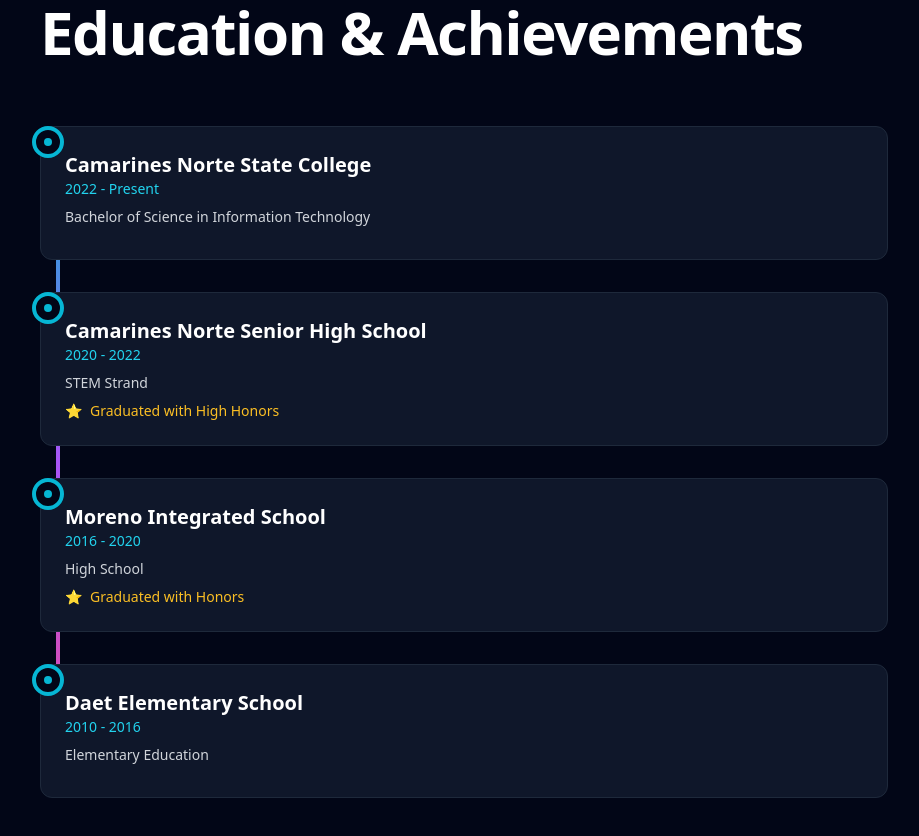
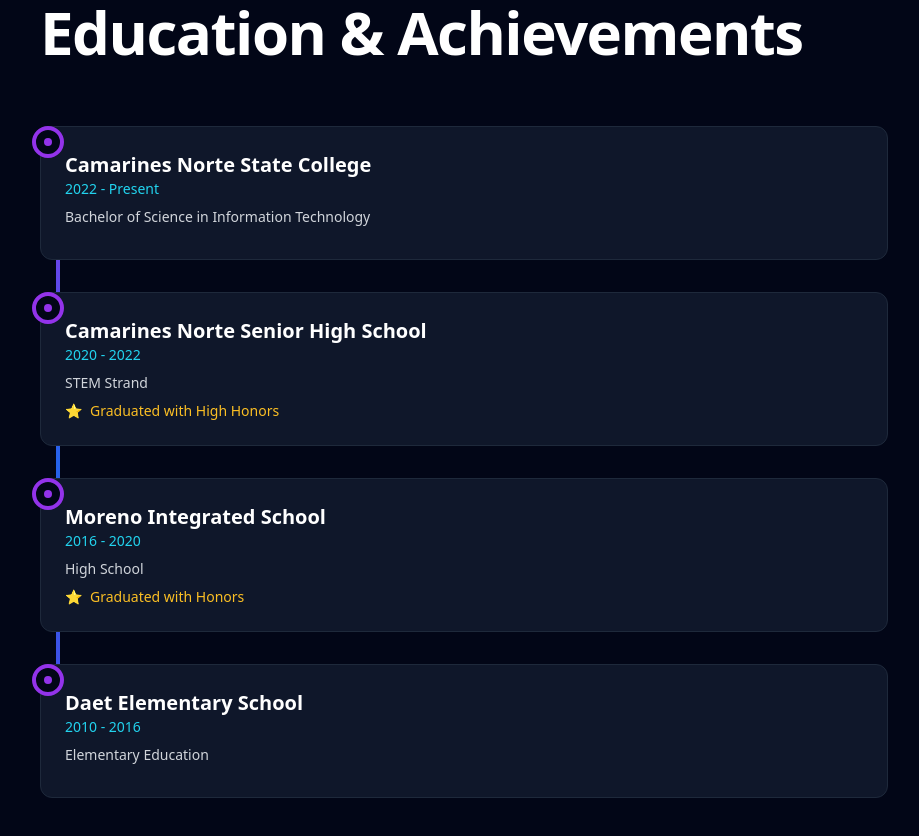
Before and after one commit to jameszymoncome/my-portfolio, a React (Vite) app: page / in a window 1280 px wide. Shown: the part 1700-2536 px from the top of the page, without its empty margins (176-1095 px from the left). Built offline with nearby package versions, Linux system fonts and the light colour scheme.

Commit message:
last commit ngayong gabii

```diff
--- a/src/pages/Portfolio.jsx
+++ b/src/pages/Portfolio.jsx
@@ -464,7 +464,7 @@
         <div className="relative">
           {/* Vertical Line */}
           <div className={`absolute left-4 top-0 bottom-0 w-1 ${
-            darkMode ? 'bg-gradient-to-b from-cyan-500 via-purple-500 to-pink-500' : 'bg-gradient-to-b from-cyan-400 via-purple-400 to-pink-400'
+            darkMode ? 'bg-gradient-to-b from-purple-600 via-blue-600 to-indigo-600' : 'bg-gradient-to-b from-purple-500 via-blue-500 to-indigo-500'
           }`} />
 
           {/* Timeline Items */}
@@ -480,16 +480,16 @@
                 {/* Timeline Dot */}
                 <div className="relative flex items-start gap-8">
                   <div className={`absolute left-0 w-8 h-8 rounded-full border-4 flex items-center justify-center ${
-                    darkMode ? 'bg-slate-950 border-cyan-500' : 'bg-white border-cyan-400'
+                    darkMode ? 'bg-slate-950 border-purple-600' : 'bg-white border-purple-500'
                   } transform -translate-x-2`}>
-                    <div className="w-2 h-2 rounded-full bg-cyan-500" />
+                    <div className={`w-2 h-2 rounded-full ${darkMode ? 'bg-purple-600' : 'bg-purple-500'}`} />
                   </div>
 
                   {/* Content Card */}
-                  <div className={`flex-1 p-6 rounded-xl transition-all duration-300 hover:scale-102 ${
+                  <div className={`flex-1 p-6 rounded-xl transition-all duration-300 hover:scale-105 ${
                     darkMode
-                      ? 'bg-slate-900 border border-slate-800 hover:border-cyan-500/50'
-                      : 'bg-gray-50 border border-gray-200 hover:border-cyan-400/50 shadow-md'
+                      ? 'bg-slate-900 border border-slate-800 hover:border-purple-600/50'
+                      : 'bg-gray-50 border border-gray-200 hover:border-purple-400/50 shadow-md'
                   }`}>
                     <div className="flex items-start justify-between mb-2">
                       <div>
```
